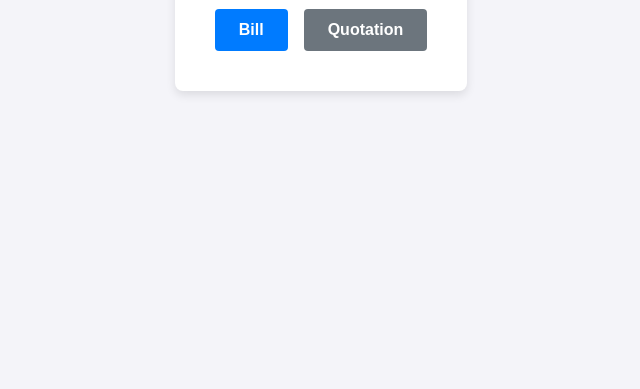
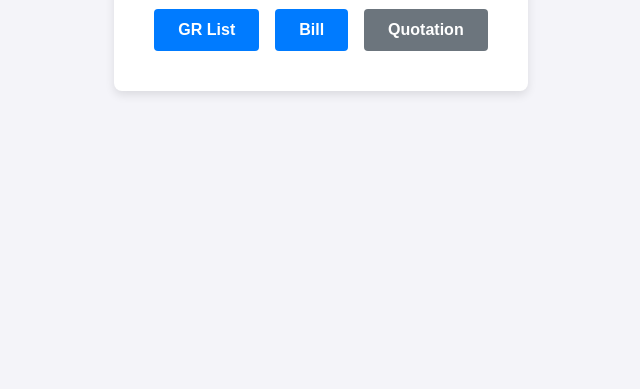
Before and after one commit to agrwalpackersvizag-packersmovers/ourbills, a plain HTML site: page index.html in a window 1280 px wide. Shown: the part 411-800 px from the top of the page, without its empty margins (319-959 px from the left). Drawn offline with Linux system fonts and the light colour scheme.

Commit message:
Update index.html

```diff
--- a/index.html
+++ b/index.html
@@ -57,6 +57,8 @@
     <div class="container">
         <h1>Welcome</h1>
         <div class="btn-container">
+
+                        <a href="/ourbills/APMI-GR-Item-List-Generator.html" class="btn" target="_blank" rel="noopener noreferrer">GR List</a>
             <!-- First Dummy Link Button -->
             <a href="/ourbills/APMI-Bill-Generator.html" class="btn" target="_blank" rel="noopener noreferrer">Bill</a>
 
```
